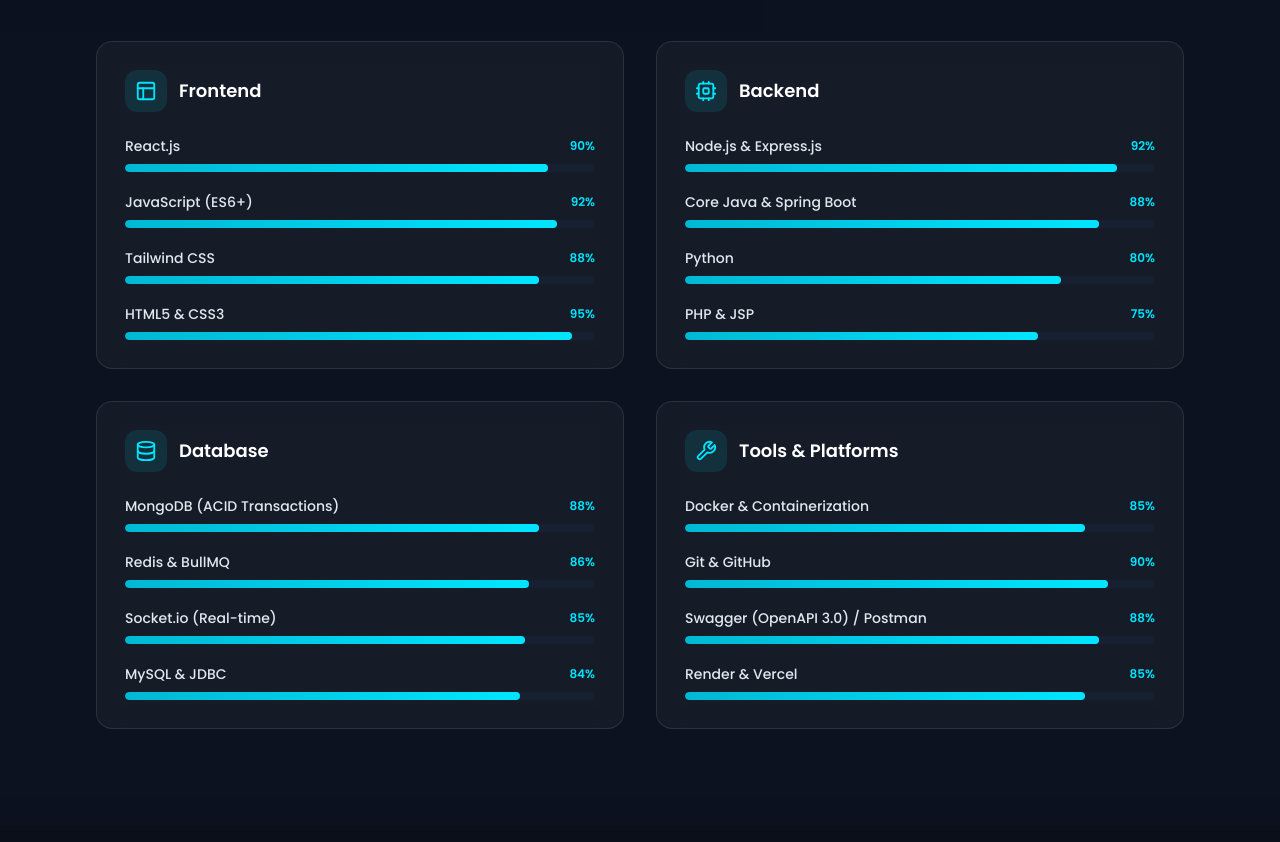
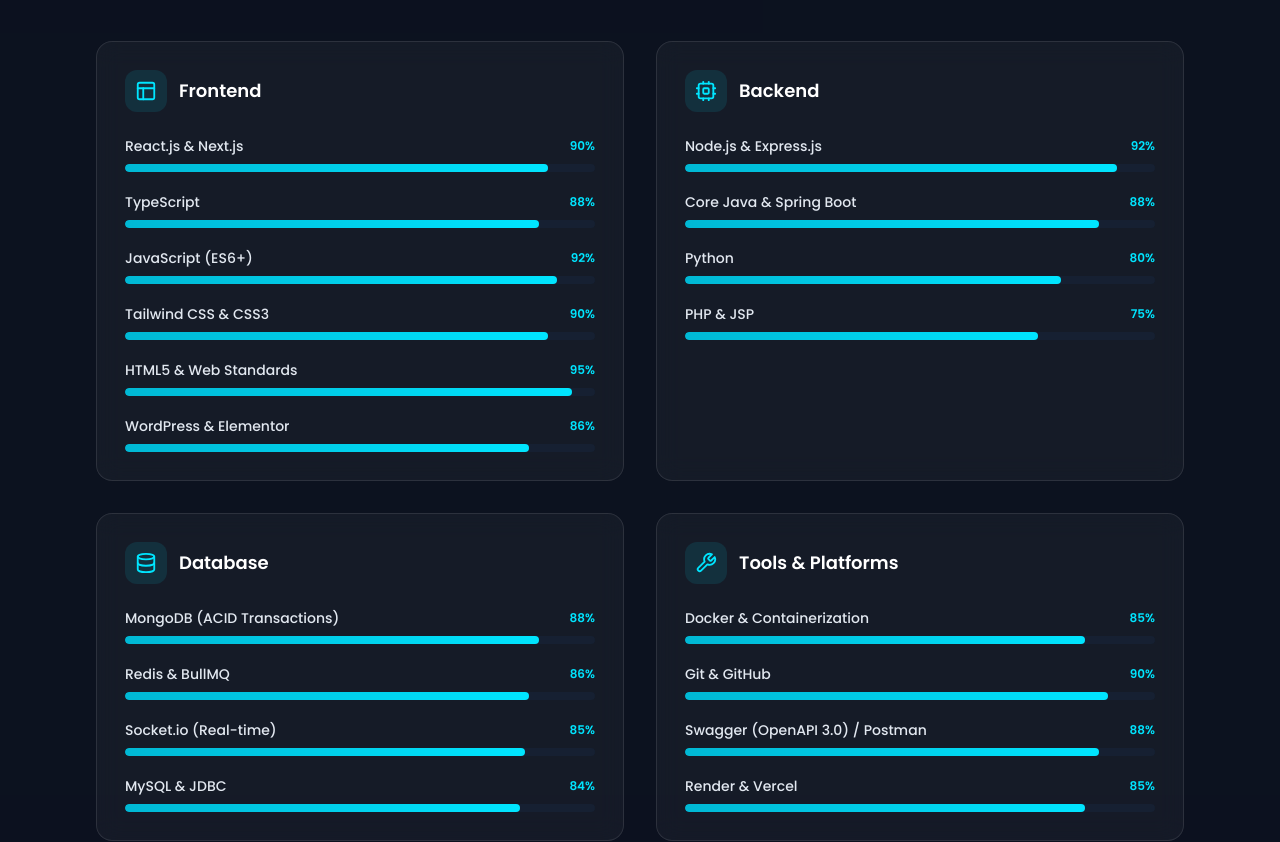
Before and after one commit to Praveenkumarc20/praveen-port, a React (Vite) app in the folder client/: page / in a window 1280 px wide. Shown: the part 2000-2842 px from the top of the page. Built offline with nearby package versions, Linux system fonts and the light colour scheme; no server answers.

Commit message:
feat: add Verna Construction website project & update frontend skills

```diff
--- a/client/src/components/sections/Projects.tsx
+++ b/client/src/components/sections/Projects.tsx
@@ -37,6 +37,7 @@
   { id: "multi-tenant", label: "Multi-Tenant & Event-Driven" },
   { id: "blockchain", label: "Blockchain & Security" },
   { id: "ai", label: "AI & Analytics" },
+  { id: "web-design", label: "Web Design & CMS" },
 ] as const;
 
 export function Projects() {
--- a/client/src/data/content.ts
+++ b/client/src/data/content.ts
@@ -36,10 +36,12 @@
 
 export const skills: Skill[] = [
   // Frontend
-  { name: "React.js", level: 90, category: "frontend" },
+  { name: "React.js & Next.js", level: 90, category: "frontend" },
+  { name: "TypeScript", level: 88, category: "frontend" },
   { name: "JavaScript (ES6+)", level: 92, category: "frontend" },
-  { name: "Tailwind CSS", level: 88, category: "frontend" },
-  { name: "HTML5 & CSS3", level: 95, category: "frontend" },
+  { name: "Tailwind CSS & CSS3", level: 90, category: "frontend" },
+  { name: "HTML5 & Web Standards", level: 95, category: "frontend" },
+  { name: "WordPress & Elementor", level: 86, category: "frontend" },
 
   // Backend
   { name: "Node.js & Express.js", level: 92, category: "backend" },
@@ -114,6 +116,32 @@
       "Meta WhatsApp Business API integration with secure Webhook signature verification for real-time event ingestion",
       "Normalized MySQL relational schema managed via Spring Data JPA with transactional consistency",
       "Interactive React.js dashboard for Kanban sales pipelines, contact tagging, and campaign analytics",
+    ],
+    links: [
+      { label: "GitHub Repository", href: "https://github.com/Praveenkumarc20/praveen-port" },
+    ],
+  },
+  {
+    id: "verna-construction",
+    title: "Verna Construction Corporate Website",
+    category: "web-design",
+    description:
+      "Designed and developed a responsive corporate web portal for Verna Construction featuring customized Astra theme architecture, Elementor page hierarchies, and ElementsKit UI components. Built with brand identity standards (deep green #004741 and cream #F0EDE4), transparent header navigation, custom CSS layout refinements, and Contact Form 7 integration for customer inquiries.",
+    icon: "globe",
+    tags: ["WordPress", "Elementor", "Astra Theme", "ElementsKit", "Custom CSS", "Responsive Design", "UI/UX", "Contact Form 7"],
+    featured: true,
+    metrics: [
+      { label: "Platform", value: "WordPress CMS" },
+      { label: "Design System", value: "Elementor + Astra" },
+      { label: "Styling", value: "Custom CSS & UI/UX" },
+      { label: "Lead Gen", value: "Contact Form 7" },
+    ],
+    architectureHighlights: [
+      "Customized Astra theme and ElementsKit transparent header navigation with sticky scroll transitions",
+      "Engineered responsive multi-section page layouts with Elementor maintaining visual hierarchy",
+      "Developed custom CSS overrides for brand typography, spacing, and two-tone color palette (#004741 & #F0EDE4)",
+      "Configured Contact Form 7 with server-side validation and automated email notification dispatch",
+      "Optimized mobile responsiveness and cross-browser rendering across desktop, tablet, and mobile breakpoints",
     ],
     links: [
       { label: "GitHub Repository", href: "https://github.com/Praveenkumarc20/praveen-port" },
--- a/client/src/types/index.ts
+++ b/client/src/types/index.ts
@@ -16,7 +16,7 @@
 export interface Project {
   id: string;
   title: string;
-  category: "multi-tenant" | "blockchain" | "ai";
+  category: "multi-tenant" | "blockchain" | "ai" | "web-design";
   description: string;
   icon: "shield" | "flame" | "map" | "globe" | "cpu" | "layers" | "activity";
   tags: string[];
```
